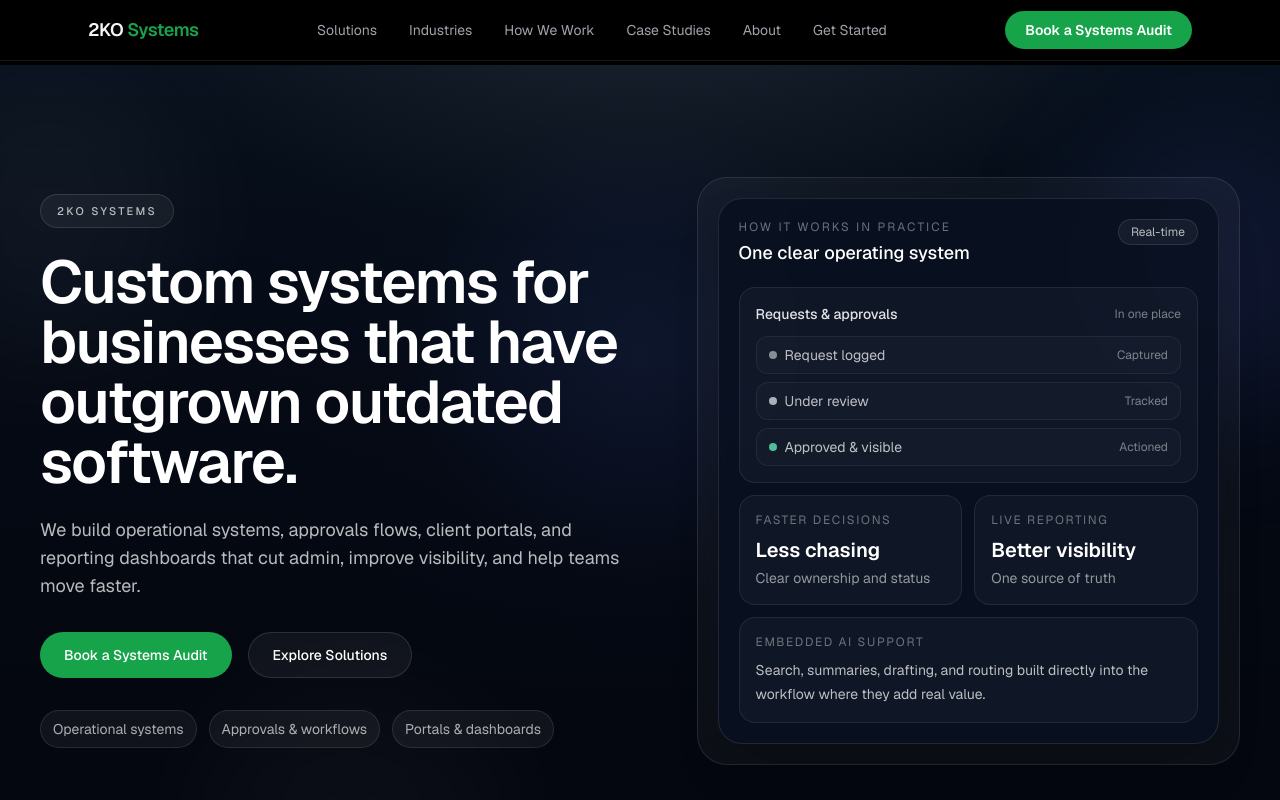
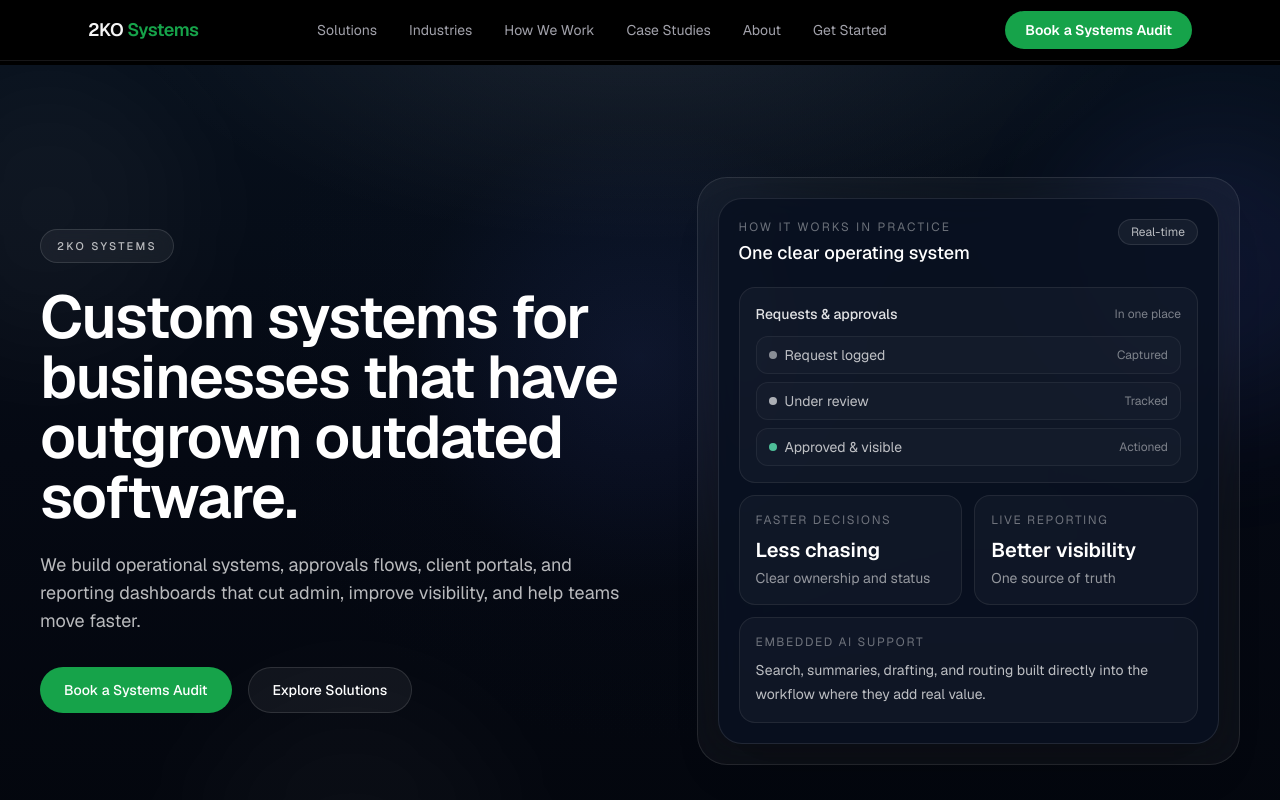
Before and after one commit to darrensmith849/2kosystems, a Next.js app: page / in a window 1280 px wide. Shown: the top 800 px of the page. Built offline with nearby package versions, Linux system fonts and the light colour scheme.

Commit message:
feat: remove hero pills from landing page
Co-Authored-By: Claude Opus 4.6 <noreply@anthropic.com>

```diff
--- a/src/components/home/PremiumSystemsHero.tsx
+++ b/src/components/home/PremiumSystemsHero.tsx
@@ -183,18 +183,6 @@ export default function PremiumSystemsHero() {
               Explore Solutions
             </Link>
           </div>
-
-          <div className="mt-8 flex flex-wrap gap-3 text-xs text-white/65 sm:text-sm">
-            <span className="rounded-full border border-white/10 bg-white/5 px-3 py-2">
-              Operational systems
-            </span>
-            <span className="rounded-full border border-white/10 bg-white/5 px-3 py-2">
-              Approvals &amp; workflows
-            </span>
-            <span className="rounded-full border border-white/10 bg-white/5 px-3 py-2">
-              Portals &amp; dashboards
-            </span>
-          </div>
         </div>
 
         <div className="relative hidden lg:block">
```
